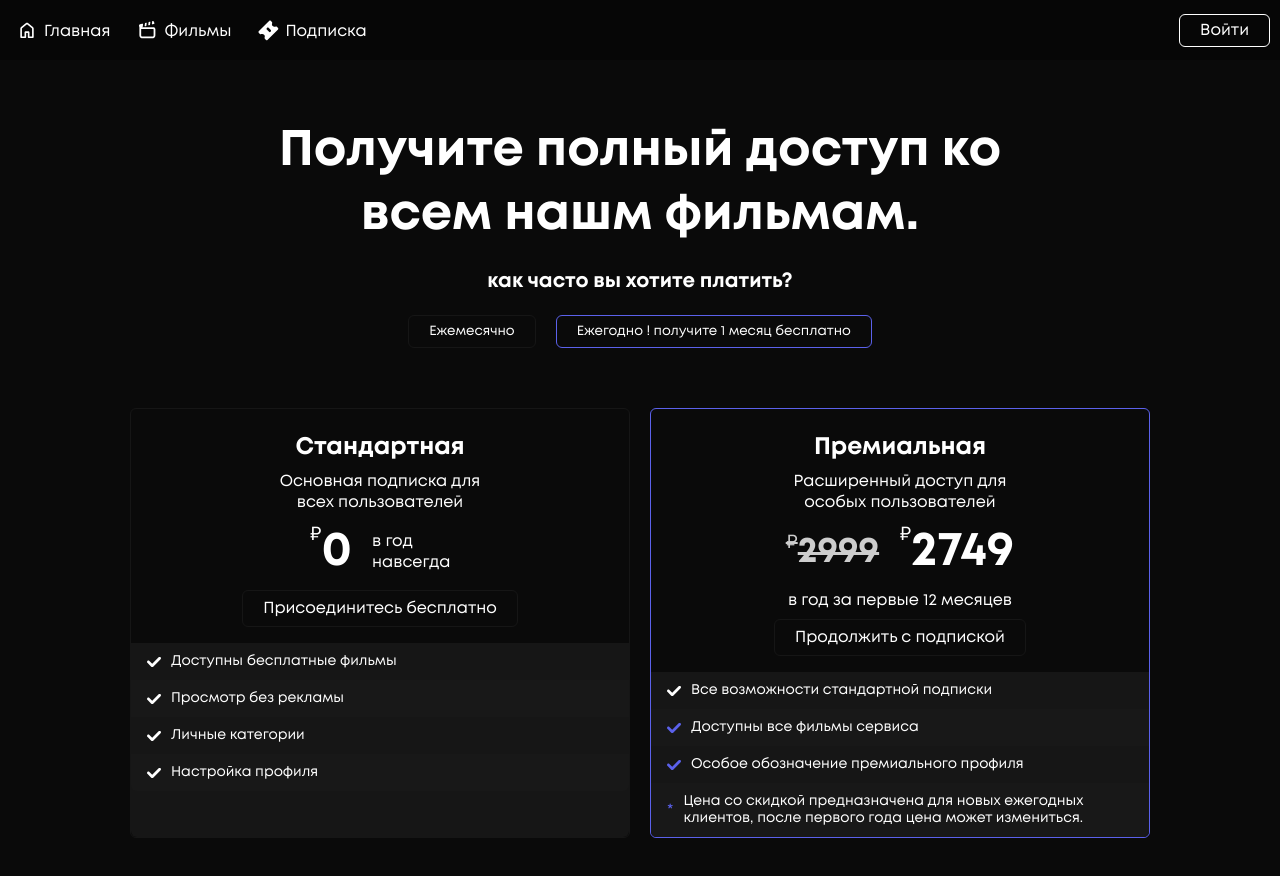
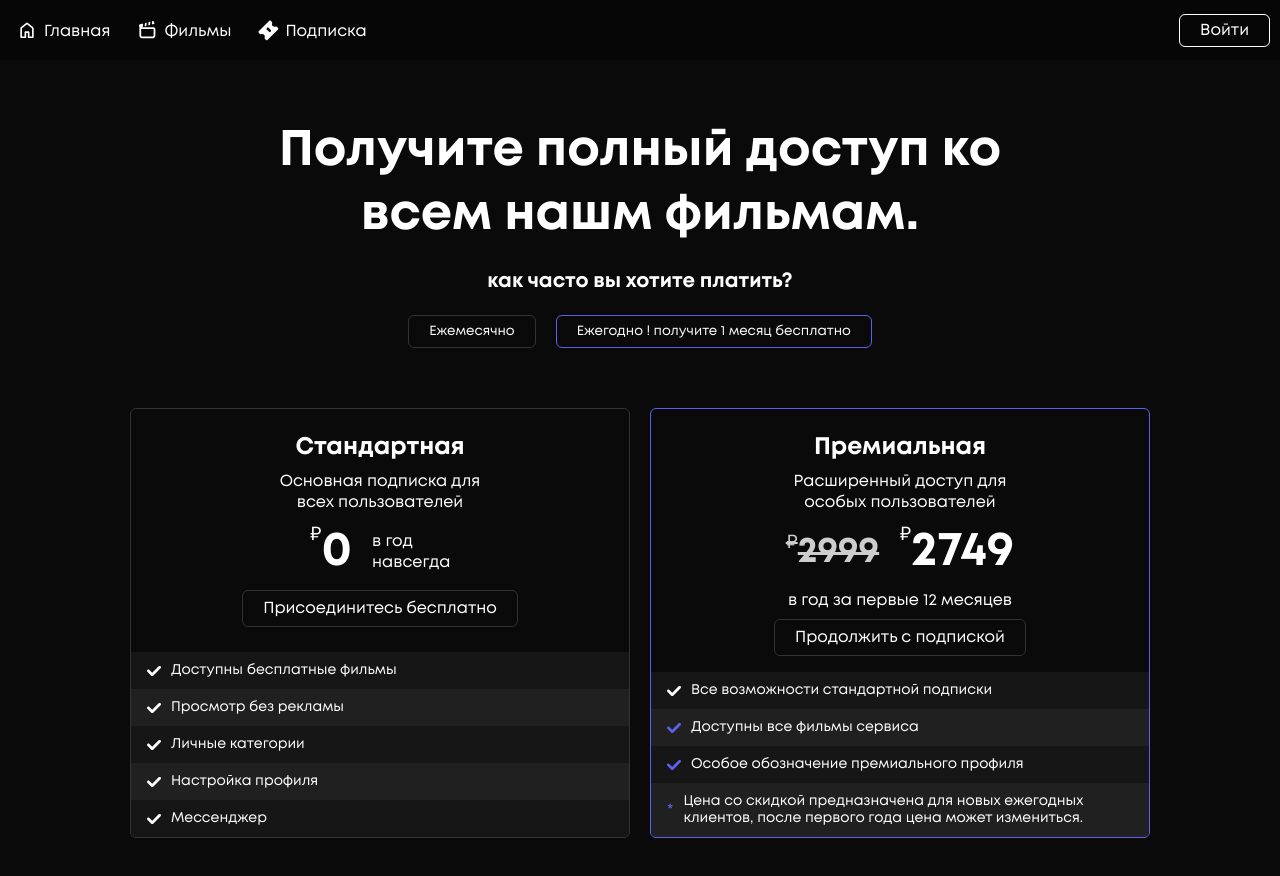
Before and after one commit to Attato/Nebo, a Next.js app: page /ticket in a window 1280 px wide. Shown: the top 876 px of the page. Built offline with nearby package versions, Linux system fonts and the light colour scheme.

Commit message:
styles  update

```diff
--- a/pages/ticket/index.tsx
+++ b/pages/ticket/index.tsx
@@ -80,6 +80,15 @@ const Ticket: NextPage = () => {
 								/>
 								<p>Настройка профиля</p>
 							</div>
+							<div className={styles.item}>
+								<Image
+									src="/svg/check/check.svg"
+									width={14}
+									height={14}
+									alt="svg"
+								/>
+								<p>Мессенджер</p>
+							</div>
 						</div>
 					</div>
 
--- a/styles/ticket.module.scss
+++ b/styles/ticket.module.scss
@@ -24,13 +24,13 @@
 		button {
 			display: flex;
 			background-color: transparent;
-			border: 1px solid #161616;
+			border: 1px solid #333;
 			border-radius: 6px;
 			padding: 7px 20px;
 			cursor: pointer;
 
 			&:hover {
-				border-color: #202020;
+				border-color: #444;
 			}
 
 			&:last-child {
@@ -49,7 +49,7 @@
 	.subscription {
 		display: flex;
 		flex-direction: column;
-		border: 1px solid #161616;
+		border: 1px solid #333;
 		border-radius: 6px;
 		width: 40%;
 
@@ -118,13 +118,13 @@
 				align-items: center;
 				justify-content: center;
 				padding: 7px 20px;
-				border: 1px solid #161616;
+				border: 1px solid #333;
 				width: fit-content;
 				border-radius: 6px;
 				margin: auto;
 
 				&:hover {
-					border-color: #202020;
+					border-color: #444;
 				}
 			}
 		}
@@ -132,7 +132,7 @@
 		.privileges__list {
 			display: flex;
 			flex-direction: column;
-			background-color: #161616;
+			justify-content: flex-end;
 			border-radius: 0 0 6px 6px;
 			height: 100%;
 
@@ -142,8 +142,12 @@
 				gap: 10px;
 				padding: 10px 16px 10px;
 
+				&:nth-child(1n) {
+					background-color: #161616;
+				}
+
 				&:nth-child(2n) {
-					background-color: #181818;
+					background-color: #202020;
 				}
 
 				&:last-child {
```
